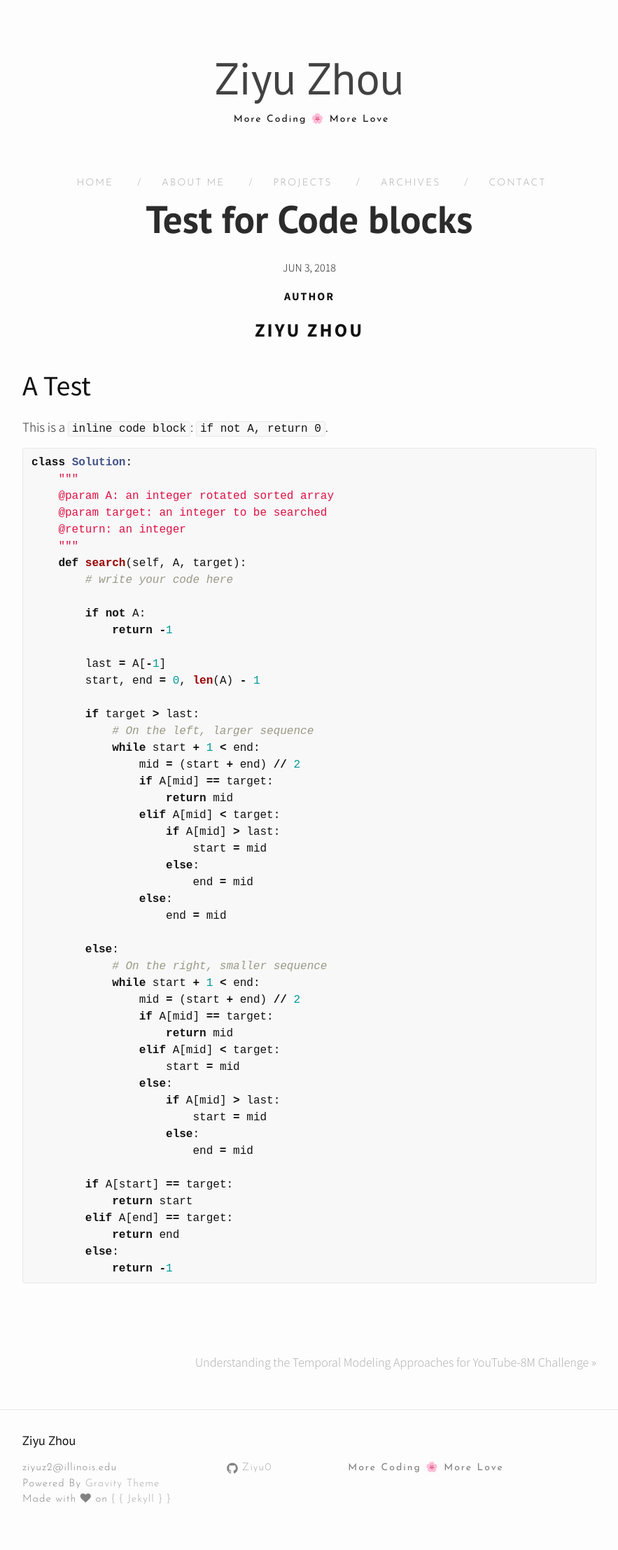
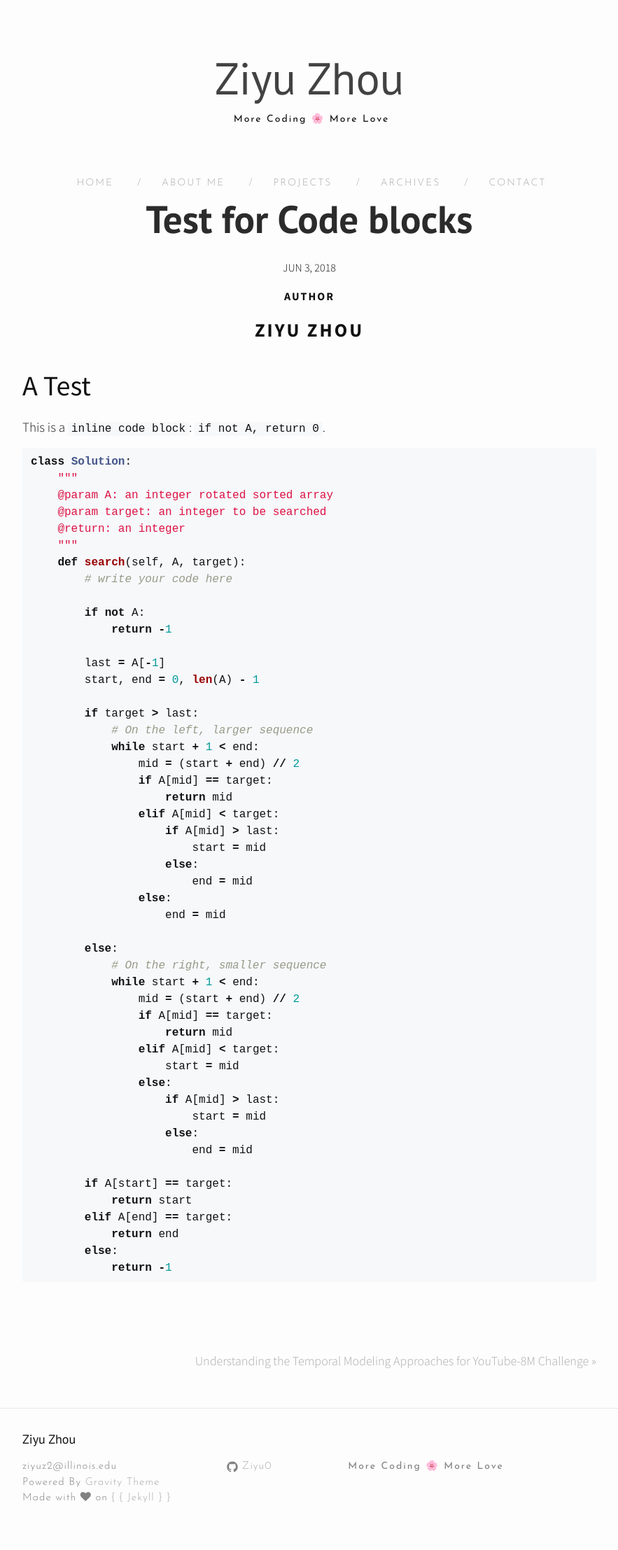
Before and after one commit to Ziyu0/Ziyu0.github.io, a Jekyll site: the page built from _posts/2018-06-03-test.md, in a window 1280 px wide. Shown: the whole page at 70% size, without its empty margins (198-1081 px from the left). Built offline with Jekyll 4.4.1, drawn with Linux system fonts in a browser that asks for light colours; nearby versions of some CDN libraries; emoji names are drawn with the system emoji font.

Commit message:
Update color for code fence

```diff
--- a/css/style.scss
+++ b/css/style.scss
@@ -4,7 +4,7 @@
 @charset "utf-8";
 
 // Adjustments.
-$code-color: #f8f8f8;
+$code-color: #F6F8FA;
 $link-color: #d14;
 $l-grey-color:       #828282;
 $l-grey-color-light: lighten($l-grey-color, 40%);
@@ -183,8 +183,8 @@ blockquote {
 pre,
 code {
     font-size: 16px;
-    border: 1px solid;
-    border-color: $l-grey-color-light;
+    // border: 1px solid;
+    // border-color: $l-grey-color-light;
     background-color: $code-color;
     border-radius: 3px;
     font-family: monospace
@@ -201,6 +201,7 @@ pre {
     overflow-x: auto;
 
     > code {
+        // font-size: 13px;
         border: 0;
         padding-right: 0;
         padding-left: 0;
```
Also changed, not shown: 2 other files.
